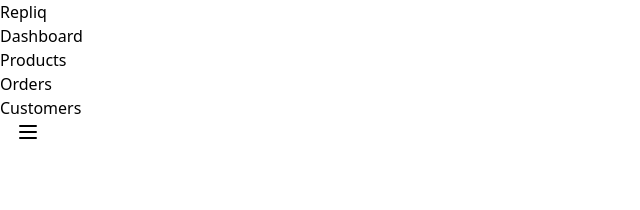
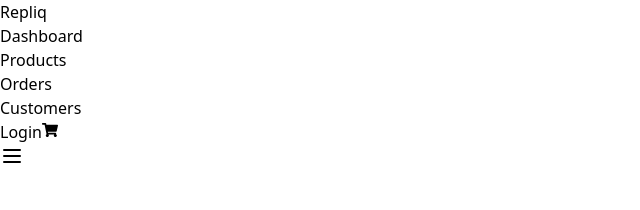
Before and after one commit to tawhidib/repliq-ecommerce, a Next.js app: page / in a window 1280 px wide. Shown: the top 210 px of the page, without its empty margins (0-640 px from the left). Built offline with nearby package versions, Linux system fonts and the light colour scheme; what @material-tailwind/react would draw is missing.

Commit message:
perf(Navbar): login option added to navbar

```diff
--- a/src/components/Navbar.tsx
+++ b/src/components/Navbar.tsx
@@ -70,14 +70,22 @@
       <NavbarMTR className="mx-auto max-w-screen-xl shadow-none">
         <div className="container mx-auto flex items-center justify-between text-blue-gray-900 border-none">
           <Typography
-            as="a"
+            as="h3"
+            variant="small"
+            className="mr-4 cursor-pointer py-1.5 font-normal"
+          >
+            Repliq
+          </Typography>
+          <div className="hidden lg:block">{navList}</div>
+          <div className="flex justify-center space-x-2">
+            <Typography
+              as="button"
               href="#"
               variant="small"
               className="mr-4 cursor-pointer py-1.5 font-normal"
             >
-            <span>Repliq</span>
+              Login
             </Typography>
-          <div className="hidden lg:block">{navList}</div>
             <Button
               variant="gradient"
               size="sm"
@@ -87,6 +95,7 @@
                 <FaShoppingCart />
               </span>
             </Button>
+          </div>
           <IconButton
             variant="text"
             className="ml-auto h-6 w-6 text-inherit hover:bg-transparent focus:bg-transparent active:bg-transparent lg:hidden"
```
Lines whose indentation alone changed are shown as unchanged.
